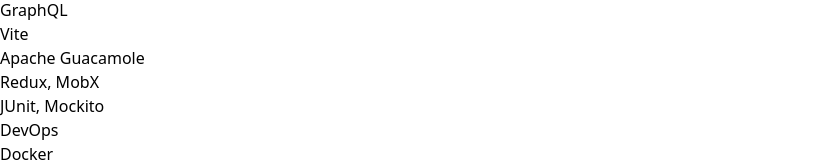
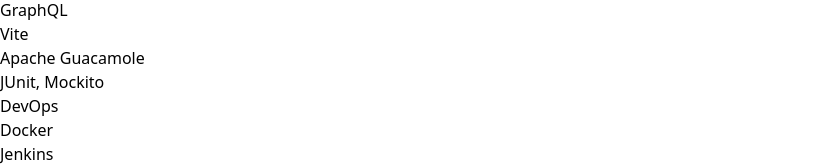
Before and after one commit to GokulRG/portfolio-website, a React (Vite) app: page / in a window 1280 px wide. Shown: the part 770-936 px from the top of the page, without its empty margins (0-818 px from the left). Built offline with nearby package versions, Linux system fonts and the light colour scheme.

Commit message:
Update App.tsx
Updating App and changing permissions

```diff
--- a/src/App.tsx
+++ b/src/App.tsx
@@ -91,7 +91,6 @@
                                 <p className="text-gray-700">GraphQL</p>
                                 <p className="text-gray-700">Vite</p>
                                 <p className="text-gray-700">Apache Guacamole</p>
-                                <p className="text-gray-700">Redux, MobX</p>
                                 <p className="text-gray-700">JUnit, Mockito</p>
 
                             </div>
```
